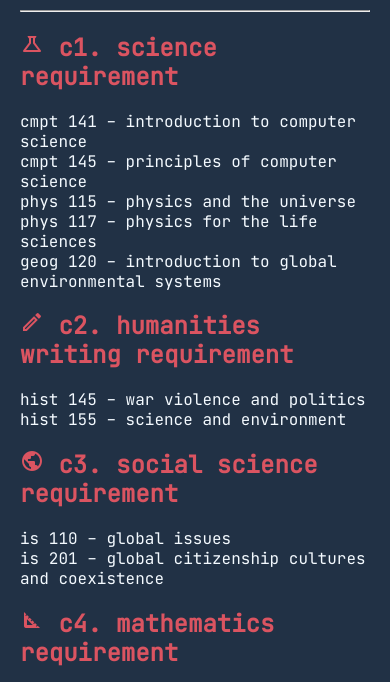
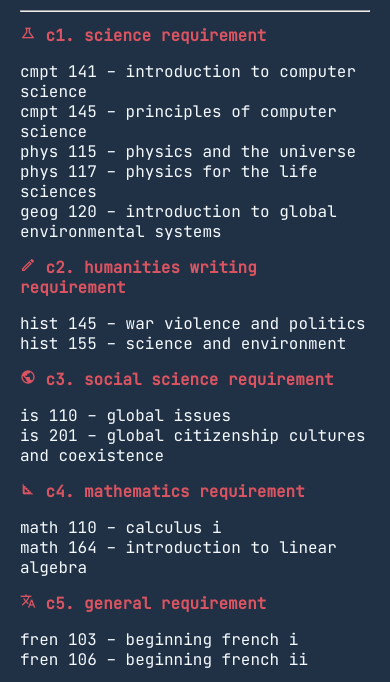
Before and after one commit to lucaskobashi/lucaskobashi.github.io, a plain HTML site: page coursesTaken.html in a window 390 px wide. Shown: the part 96-778 px from the top of the page. Drawn offline with nearby package versions, Linux system fonts and the light colour scheme.

Commit message:
updated icon size

```diff
--- a/style.css
+++ b/style.css
@@ -145,8 +145,18 @@ h6 {
 
 @media screen and (max-width: 850px) {
 
+    i.material-icons-outlined {
+        font-size: 16px;
+    }
+
     h1 {
         font-size: 19px;
+    }
+
+    h2 {
+        font-size: 16px;
+        font-weight: bold;
+        color: #DB5461;
     }
 
     body {
```
